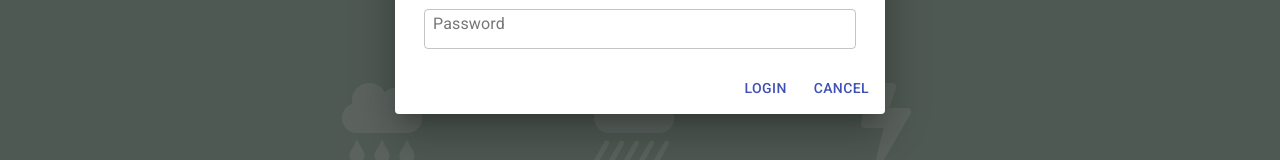
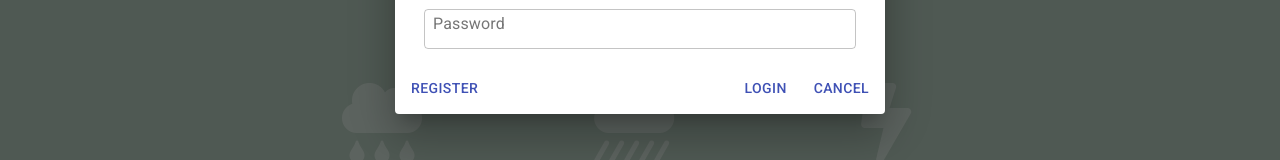
Before and after one commit to wqding/Productive-Ambience, a React (Create React App) app: page / in a window 1280 px wide. Both pictures are taken after a click on the button "Login". Shown: the part 394-554 px from the top of the page. Built offline with nearby package versions, Linux system fonts and the light colour scheme.

Commit message:
added login and register prompts

```diff
--- a/src/components/Landing.js
+++ b/src/components/Landing.js
@@ -3,19 +3,30 @@ import {Link} from 'react-router-dom';
 import {Container, Navbar, Nav, Col, Row} from 'react-bootstrap'
 import SoundTile from './SoundTile'
 import  tilesConfig from './tilesConfig.js'
-import Login from './LoginRegister.js'
+import Login from './Login.js'
+import Register from './Register.js'
+
 
 import '../styling/landing.css'
 
-const Landing = (props) => {
-    const [open, setOpen] = useState(false);
+const Landing = () => {
+    const [showLogin, setShowLogin] = useState(false);
+    const [showRegister, setShowRegister] = useState(false);
 
-    const handleOpen = () => {
-      setOpen(true);
+    const handleOpenLogin = () => {
+      setShowLogin(true);
     };
 
-    const handleClose = () => {
-      setOpen(false);
+    const handleCloseLogin = () => {
+        setShowLogin(false);
+    };
+
+    const handleOpenRegister = () => {
+        setShowRegister(true);
+    };
+
+    const handleCloseRegister = () => {
+        setShowRegister(false);
     };
 
     const populateGrid = () => {
@@ -41,8 +52,8 @@ const Landing = (props) => {
                 <Navbar.Collapse id="responsive-navbar-nav">
                     <Nav className="mr-auto"></Nav>
                     <Nav>
-                        <Nav.Link onClick={handleOpen}>Favorites</Nav.Link>
-                        <Nav.Link onClick={handleOpen}>Login</Nav.Link>
+                        <Nav.Link >Favorites</Nav.Link>
+                        <Nav.Link onClick={handleOpenLogin}>Login</Nav.Link>
                     </Nav>
                 </Navbar.Collapse>
             </Navbar>
@@ -72,7 +83,8 @@ const Landing = (props) => {
                     </Row>
                 ))}
             </Container>
-            <Login open={open} handleClose={handleClose}></Login>
+            <Login open={showLogin} handleCloseLogin={handleCloseLogin} handleOpenRegister={handleOpenRegister}/>
+            <Register open={showRegister} handleCloseRegister={handleCloseRegister}/>
         </div>
     )
 }
--- a/src/components/LoginRegister.js
+++ b/src/components/Login.js
@@ -9,7 +9,7 @@ import LoginSnackbar from './LoginSnackbar.js';
 import axios from 'axios';
 import env from '../env.js'
 
-export default function Login(props) {
+export default function Register(props) {
     // const [snackbarOpen, setSnackbarOpen] = useState(false);
 
     // const handleCloseSnackbar = (event, reason) => {
@@ -19,8 +19,9 @@ export default function Login(props) {
     //     setSnackbarOpen(false);
     // };
 
-    const [username, setLogin] = useState("");
-    const [password, setPassword] = useState("");
+    const [username, setLogin] = useState();
+    const [password, setPassword] = useState();
+    const [showRegister, setShowRegister] = useState(false);
 
     const handleLoginClick = () => {
         if(!username || !password){
@@ -33,8 +34,8 @@ export default function Login(props) {
             // )
             return
         }
-        console.log(`${env.baseUrl}/login`)
-        axios.post((`${env.baseUrl}/login`), {
+        //apparently needs to be hardcoded??
+        axios.post(`${env.baseUrl}/login`, {
             username: username,
             password: password,
         })
@@ -48,9 +49,19 @@ export default function Login(props) {
         });
     };
 
+    const handleRegisterClick = () => {
+        if(!showRegister){
+            setShowRegister(true);
+        }
+        else{
+            console.log()
+        }
+
+    }
+
 
     return (
-        <Dialog open={props.open} onClose={props.handleClose} aria-labelledby="form-dialog-title">
+        <Dialog open={props.open} onClose={props.handleCloseLogin} aria-labelledby="form-dialog-title">
             <DialogContent>
                 <DialogContentText>
                     Login to save your favorite environments
@@ -78,12 +89,9 @@ export default function Login(props) {
                 />
             </DialogContent>
             <DialogActions>
-                <Button onClick={handleLoginClick} color="primary">
-                    Login
-                </Button>
-                <Button onClick={props.handleClose} color="primary">
-                    Cancel
-                </Button>
+                <Button onClick={()=>{props.handleOpenRegister()}} color="primary" style={{marginRight:"auto"}}>Register</Button>
+                <Button onClick={handleLoginClick} color="primary">Login</Button>
+                <Button onClick={props.handleCloseLogin} color="primary">Cancel</Button>
             </DialogActions>
         </Dialog>
     );
--- /dev/null
+++ b/src/components/Register.js
@@ -0,0 +1,86 @@
+import React, {useState} from 'react';
+import Button from '@material-ui/core/Button';
+import TextField from '@material-ui/core/TextField';
+import Dialog from '@material-ui/core/Dialog';
+import DialogActions from '@material-ui/core/DialogActions';
+import DialogContent from '@material-ui/core/DialogContent';
+import DialogContentText from '@material-ui/core/DialogContentText';
+import LoginSnackbar from './LoginSnackbar.js';
+import axios from 'axios';
+import env from '../env.js'
+
+export default function Login(props) {
+    // const [snackbarOpen, setSnackbarOpen] = useState(false);
+
+    // const handleCloseSnackbar = (event, reason) => {
+    //     if (reason === 'clickaway') {
+    //         return;
+    //     }
+    //     setSnackbarOpen(false);
+    // };
+
+    const [username, setLogin] = useState();
+    const [password, setPassword] = useState();
+    const [confirmPW, setConfirmPW] = useState();
+
+    const handleRegisterClick = () => {
+        if(!username || !password || !confirmPW){
+            alert("please enter username/password");
+            // setSnackbarOpen(true);
+            // return(
+            //     <div>
+            //         <LoginSnackbar open={snackbarOpen} handleClose={handleCloseSnackbar}/>
+            //     </div>
+            // )
+            return
+        }
+        alert('put register logic here')
+
+    }
+
+
+    return (
+        <Dialog open={props.open} onClose={props.handleCloseRegister} aria-labelledby="form-dialog-title">
+            <DialogContent>
+                <DialogContentText>
+                    Login to save your favorite environments
+                </DialogContentText>
+
+                <TextField
+                    autoFocus
+                    className="outlined-textarea"
+                    label="Username"
+                    variant="outlined"
+                    fullWidth
+                    size="small"
+                    style={{padding:"5px"}}
+                    onChange={(e) => {setLogin(e.target.value)}}
+                />
+                <TextField
+                    className="outlined-textarea"
+                    label="Password"
+                    type="password"
+                    variant="outlined"
+                    fullWidth
+                    size="small"
+                    style={{padding:"5px"}}
+                    onChange={(e) => {setPassword(e.target.value)}}
+                />
+                <TextField
+                    className="outlined-textarea"
+                    label="Confirm Password"
+                    type="Confirm Password"
+                    variant="outlined"
+                    fullWidth
+                    size="small"
+                    style={{padding:"5px"}}
+                    onChange={(e) => {setConfirmPW(e.target.value)}}
+                />
+            </DialogContent>
+            <DialogActions>
+                <Button onClick={handleRegisterClick} color="primary" style={{marginRight:"auto"}}>Register</Button>
+                <Button onClick={props.handleCloseRegister} color="primary">Cancel</Button>
+            </DialogActions>
+        </Dialog>
+    );
+}
--- a/src/env.js
+++ b/src/env.js
@@ -1,5 +1,5 @@
 const env = {
-   baseUrl: "localhost:5000"
+   baseUrl: "https://localhost:5000"
 }
 
 export default env;
```
